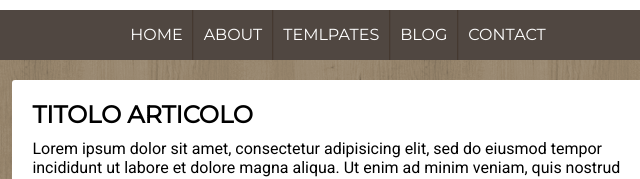
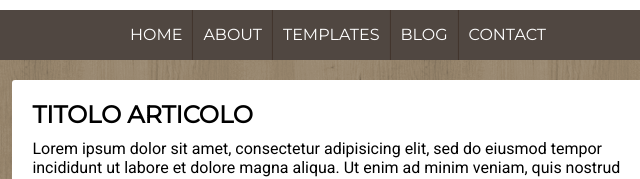
Before and after one commit to frapgn/htmlcss-struttura-wp, a plain HTML site: page index.html in a window 1280 px wide. Shown: the part 260-439 px from the top of the page, 302-942 px from the left. Drawn offline with Linux system fonts and the light colour scheme.

Commit message:
Corretto errore di scrittura

```diff
--- a/index.html
+++ b/index.html
@@ -32,7 +32,7 @@
                         <a href="#">ABOUT</a>
                     </div>
                     <div class="menu-item">
-                        <a href="#">TEMLPATES</a>
+                        <a href="#">TEMPLATES</a>
                     </div>
                     <div class="menu-item">
                         <a href="#">BLOG</a>
```
